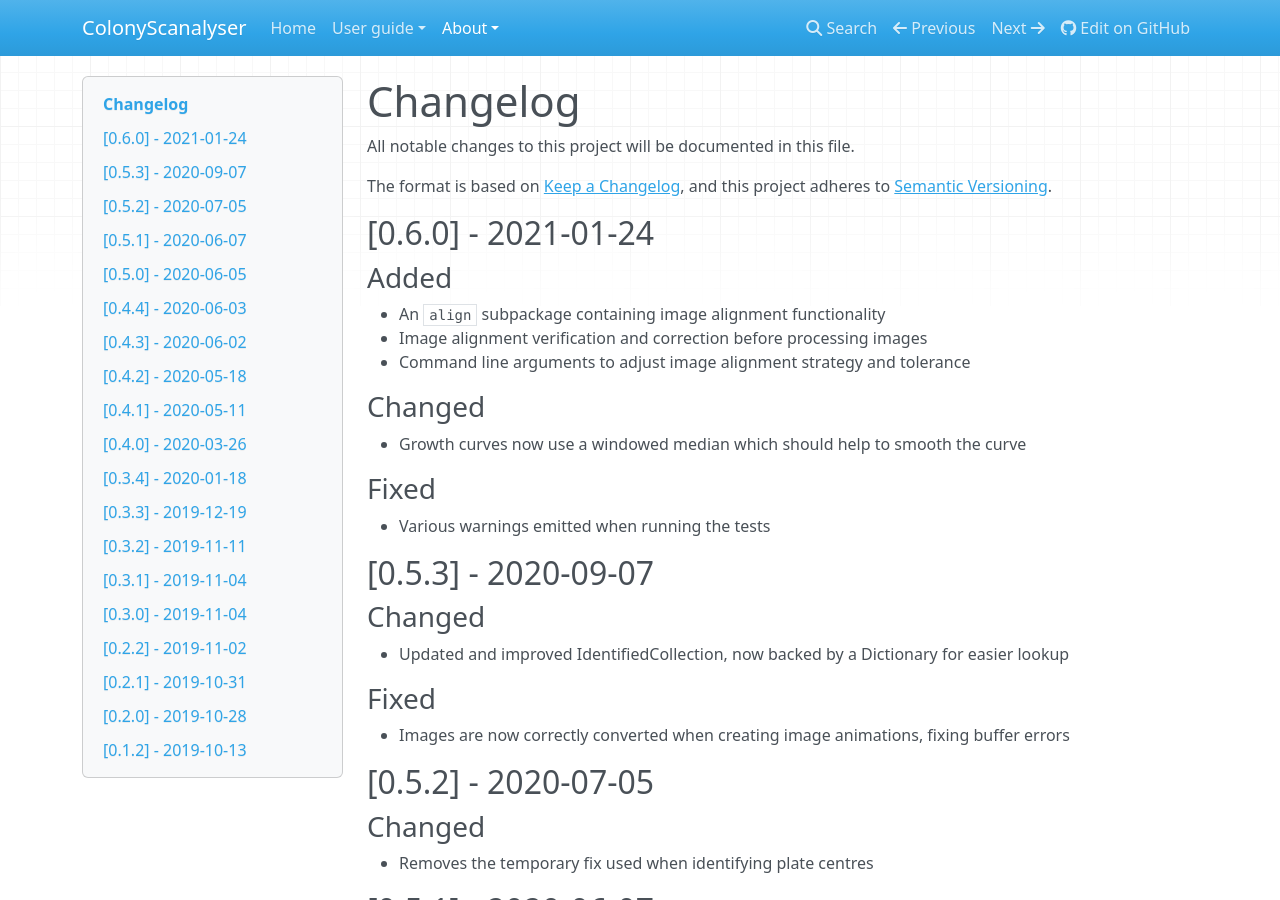
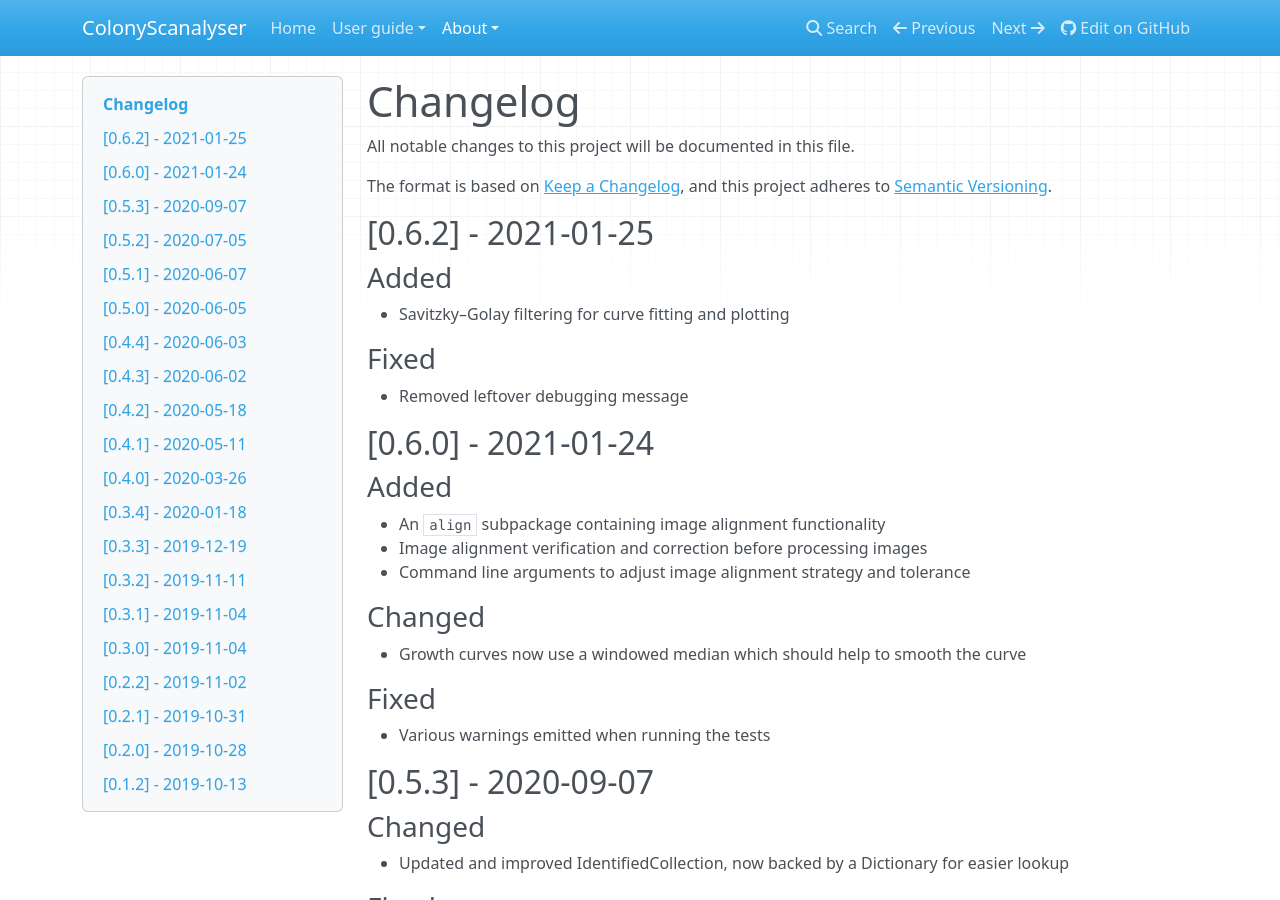
Before and after one commit to Erik-White/ColonyScanalyser, an MkDocs documentation site: the page built from docs/CHANGELOG.md, in a window 1280 px wide and 900 px high. Built offline with MkDocs 1.6.1, drawn with Linux system fonts in a browser that asks for light colours; nearby versions of some CDN libraries.

Commit message:
Update changelog and version bump to 0.6.2

```diff
--- a/docs/CHANGELOG.md
+++ b/docs/CHANGELOG.md
@@ -3,6 +3,12 @@ All notable changes to this project will be documented in this file.
 
 The format is based on [Keep a Changelog](https://keepachangelog.com/en/1.0.0/),
 and this project adheres to [Semantic Versioning](https://semver.org/spec/v2.0.0.html).
+
+## [0.6.2] - 2021-01-25
+### Added
+- Savitzky–Golay filtering for curve fitting and plotting
+### Fixed
+- Removed leftover debugging message
 
 ## [0.6.0] - 2021-01-24
 ### Added
--- a/setup.py
+++ b/setup.py
@@ -22,7 +22,7 @@ long_description = "%s\n%s" % (
 setup(
     python_requires = ">=3.7",
     name = "colonyscanalyser",
-    version = "0.6.1",
+    version = "0.6.2",
     description = "An image analysis tool for measuring microorganism colony growth",
     long_description = long_description,
     long_description_content_type = "text/markdown",
```
